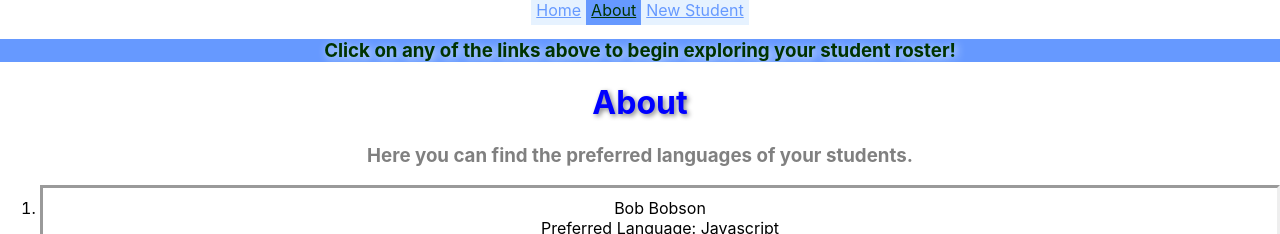
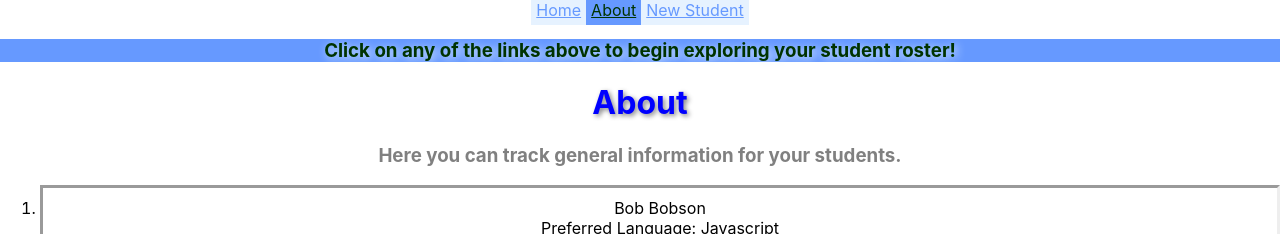
Before and after one commit to clozzi/attendance-app, a React (Create React App) app: page /about in a window 1280 px wide. Shown: the top 234 px of the page. Built offline with nearby package versions, Linux system fonts and the light colour scheme; data requests are answered from the project's data file.

Commit message:
quick mod <About /> header

```diff
--- a/src/About.js
+++ b/src/About.js
@@ -11,7 +11,7 @@ function About() {
     return (
         <>
             <h1>About</h1>
-            <h3>Here you can find the preferred languages of your students.</h3>
+            <h3>Here you can track general information for your students.</h3>
             <ol>
                 {studentList}
             </ol>
```
